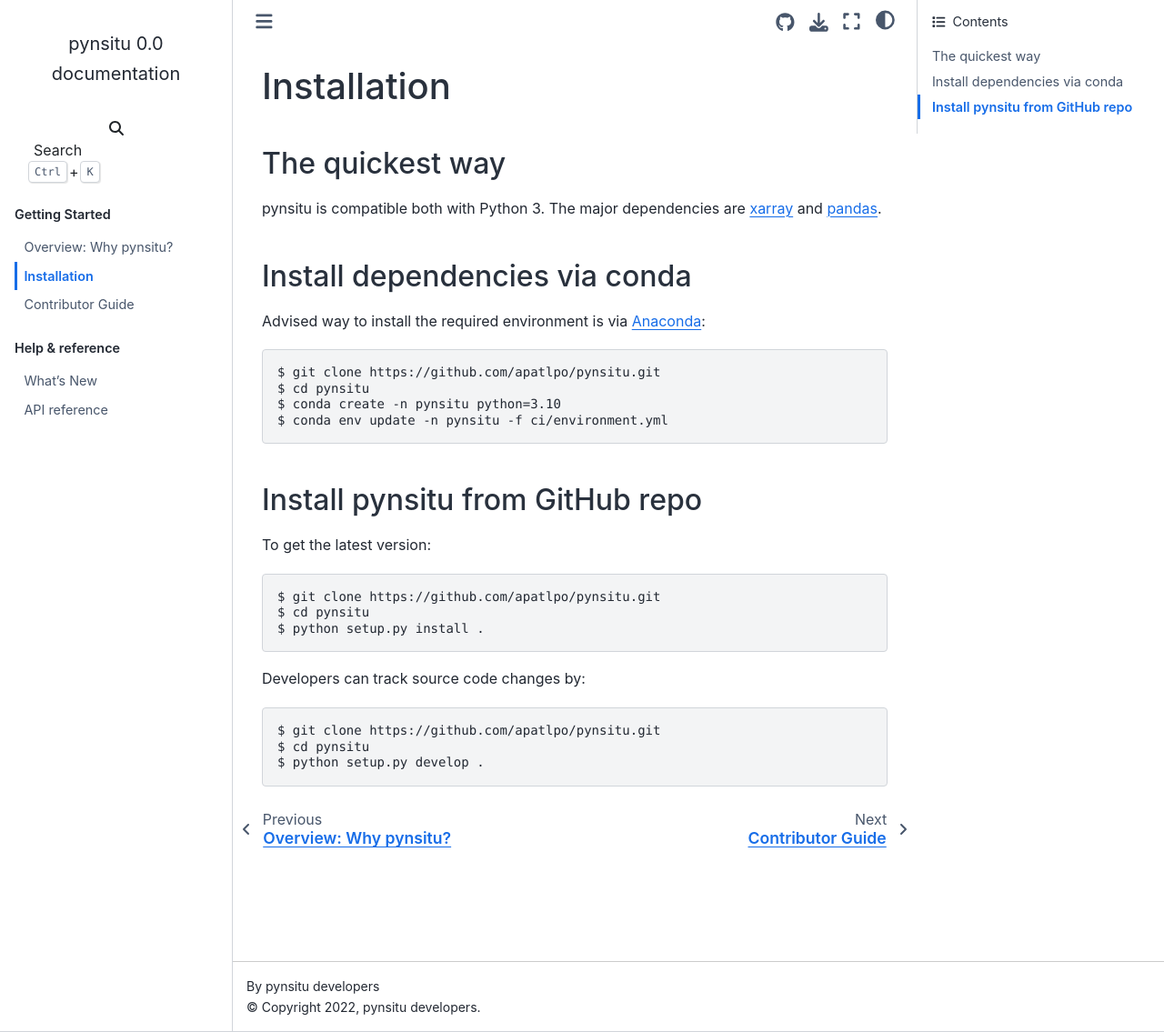
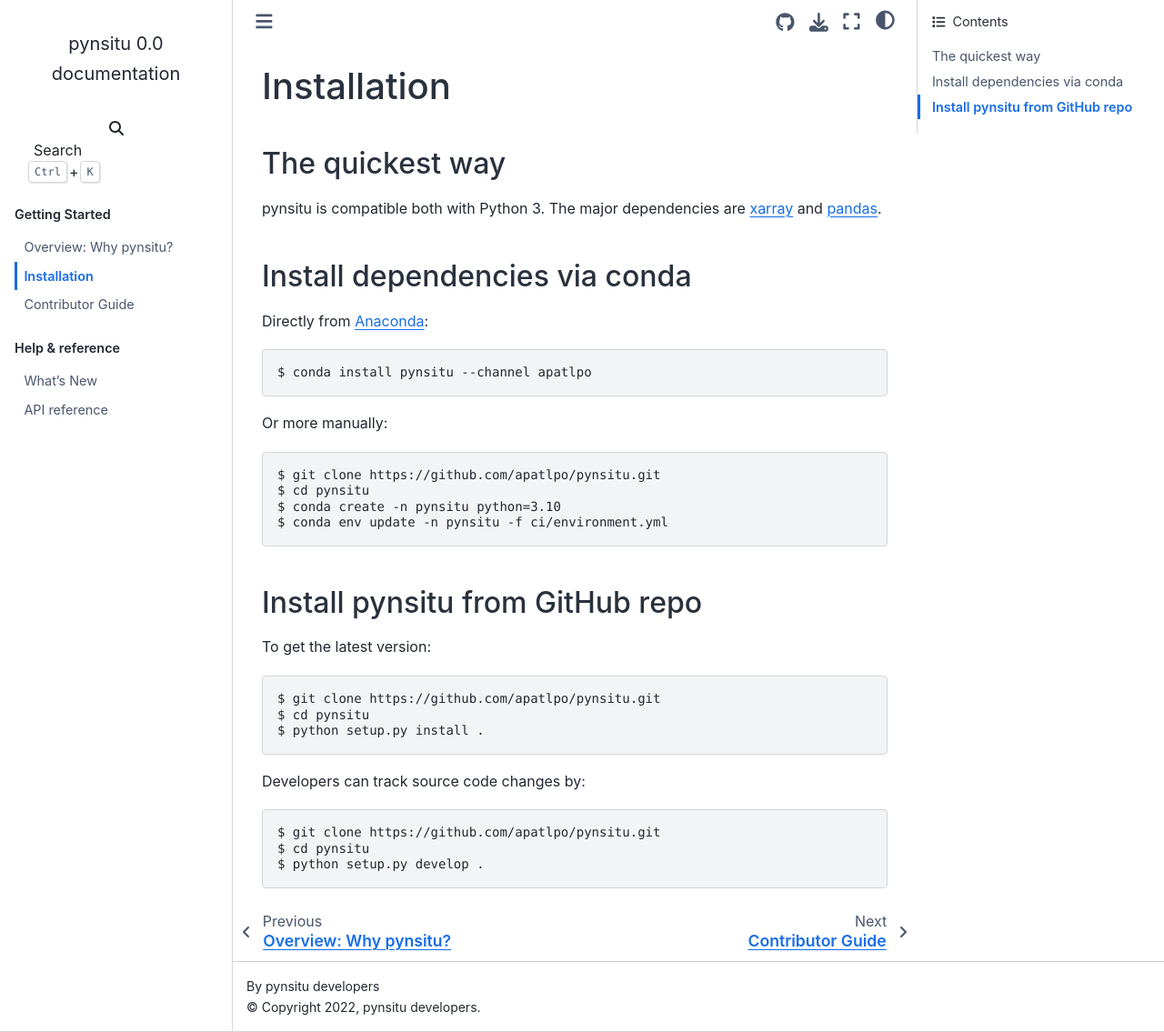
Before and after one commit to apatlpo/pynsitu, a Sphinx documentation site: the page built from doc/installation.rst, in a window 1280 px wide and 1135 px high. Shown: the whole window at 91% size. Built offline with Sphinx 7.4.7 and the Sphinx Book theme 1.1.4, drawn with Linux system fonts in a browser that asks for light colours; pages that are not in the unit, such as notebooks, are missing from menus.

Commit message:
attempt at install via conda

```diff
--- a/doc/installation.rst
+++ b/doc/installation.rst
@@ -11,7 +11,11 @@ pynsitu is compatible both with Python 3. The major dependencies are xarray_ and
 Install dependencies via conda
 -----------------------------
 
-Advised way to install the required environment is via Anaconda_::
+Directly from Anaconda_::
+
+    $ conda install pynsitu --channel apatlpo
+
+Or more manually::
 
     $ git clone https://github.com/apatlpo/pynsitu.git
     $ cd pynsitu
```
Also changed, not shown: 5 other files.
